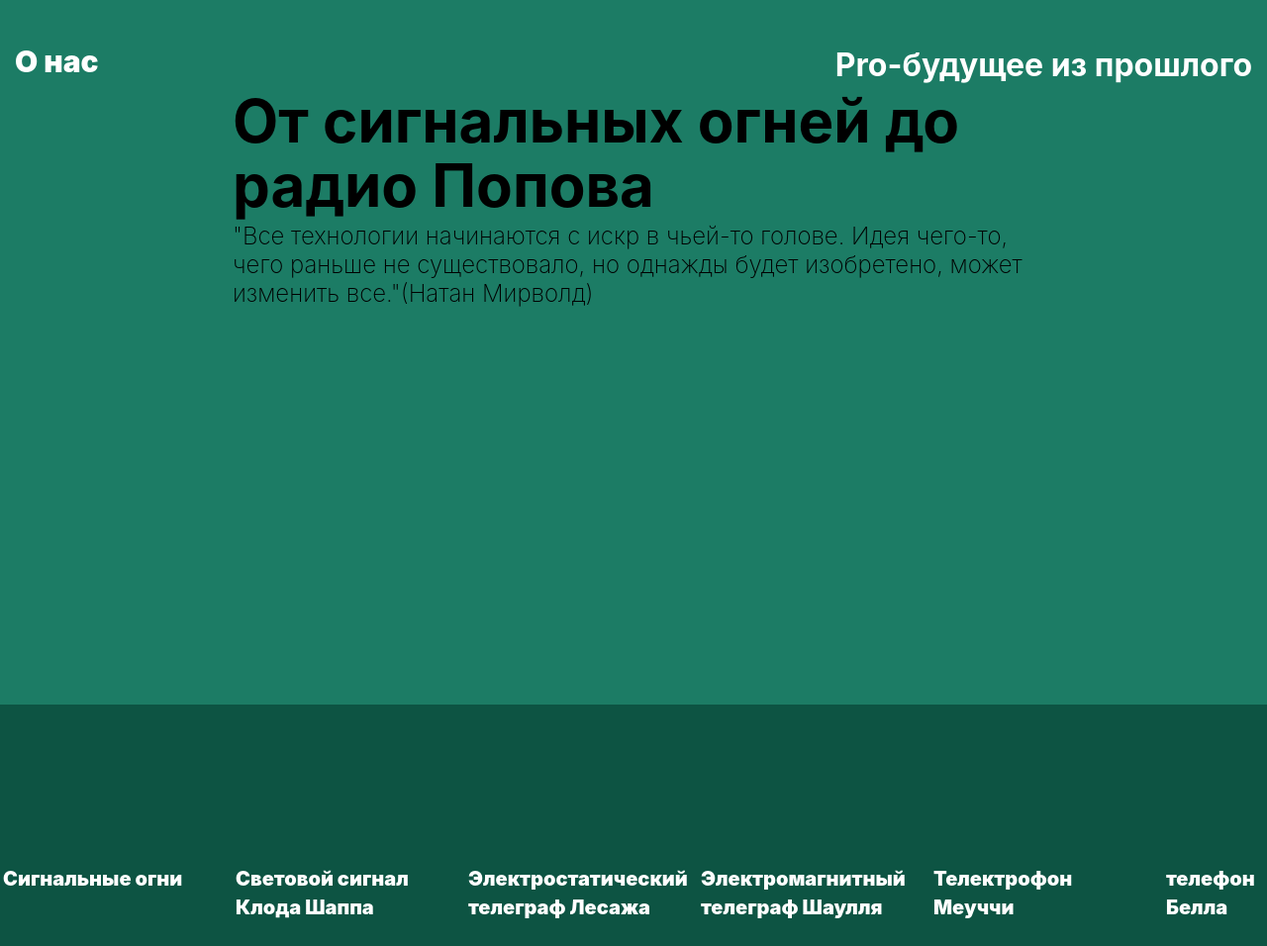
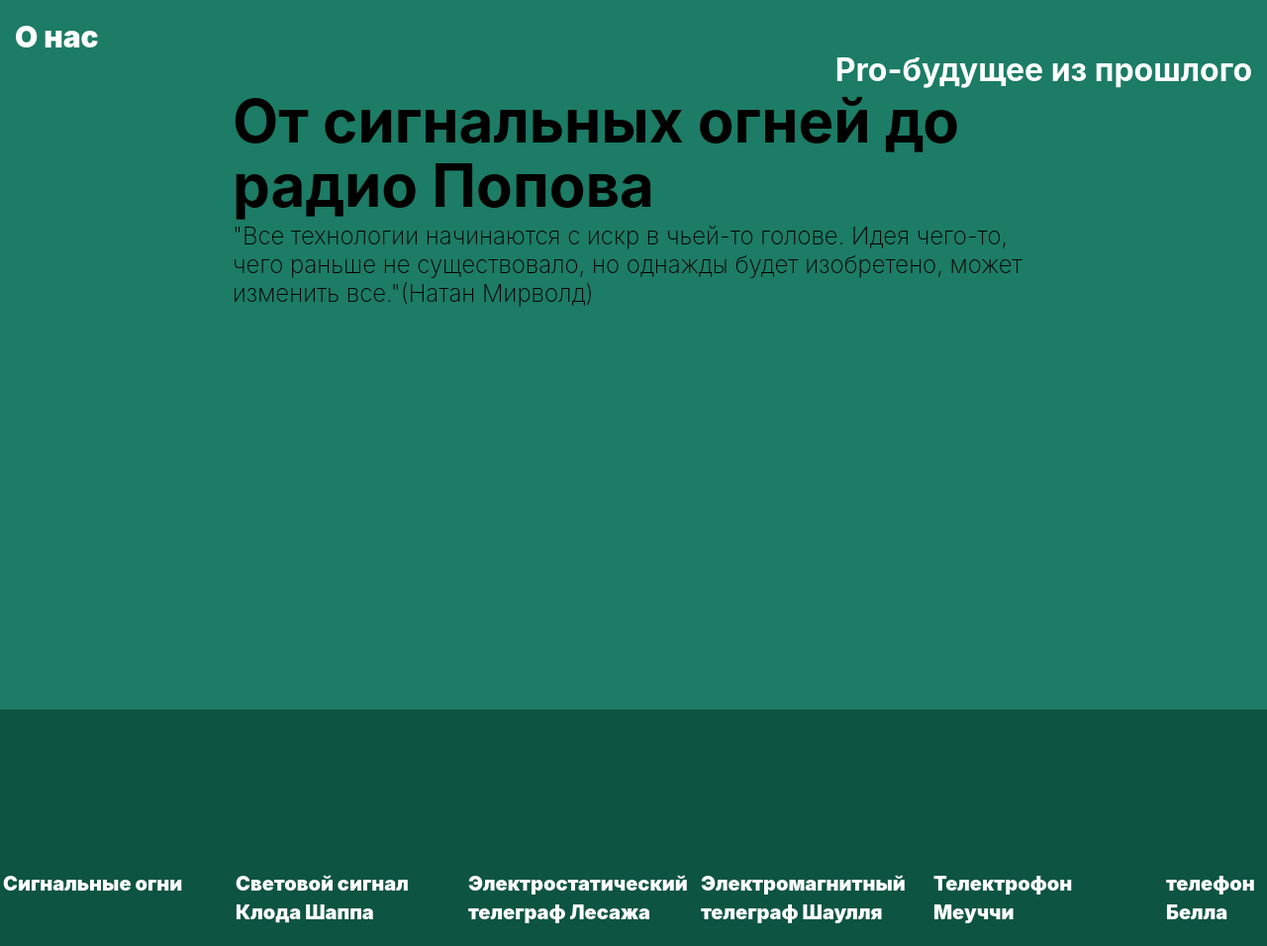
Before and after one commit to ErikKAma/hostagespython, a plain HTML site: page index.html in a window 1280 px wide. Shown: the top 956 px of the page at 99% size. Drawn offline with Linux system fonts and the light colour scheme.

Commit message:
Update style.css

```diff
--- a/style/style.css
+++ b/style/style.css
@@ -29,6 +29,9 @@ a {
 	flex-direction: column;
 }
 
+.header-logo {
+	margin-bottom: 30px
+}
 
 .text_wrapper {
 	background-color: #65AD9C;
```
